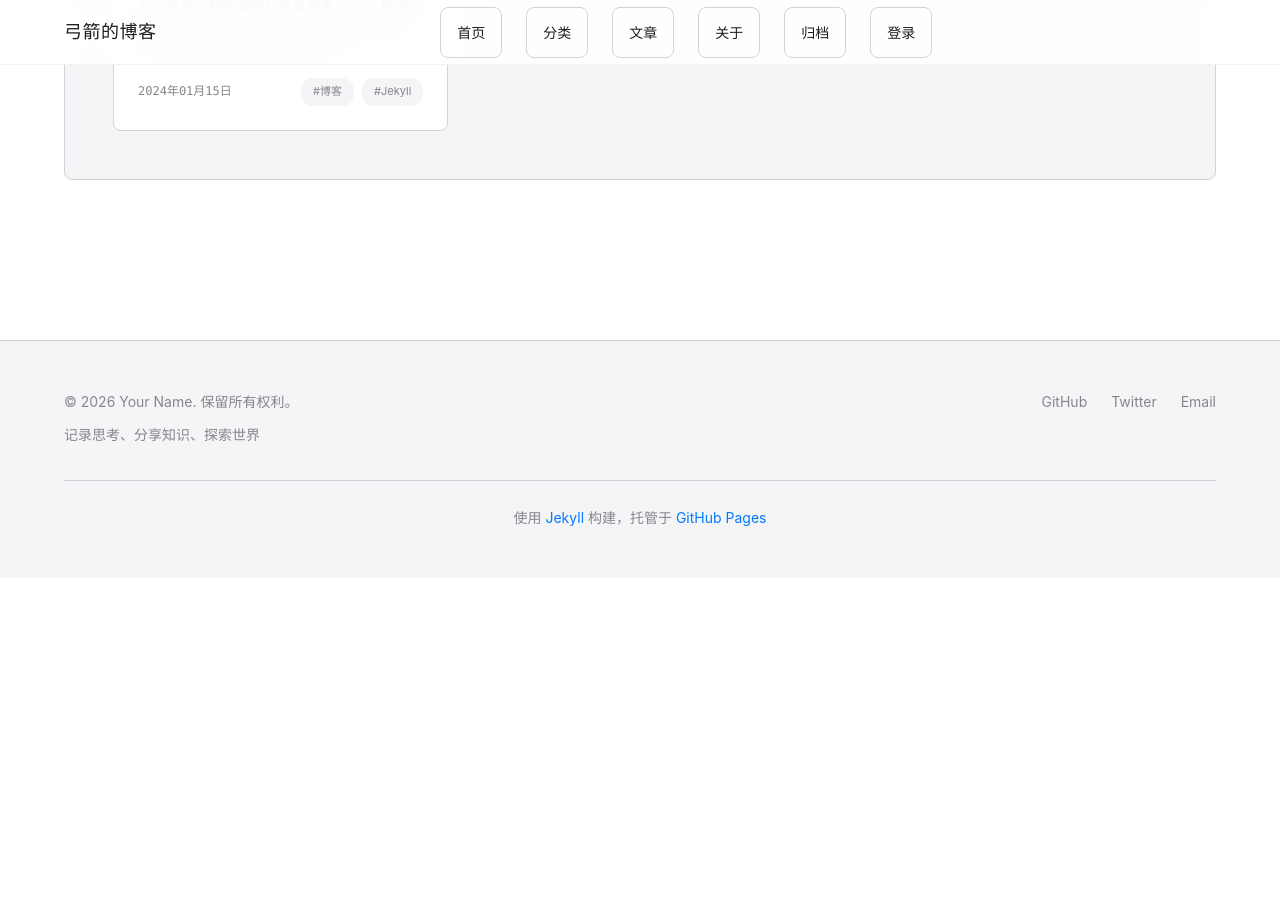
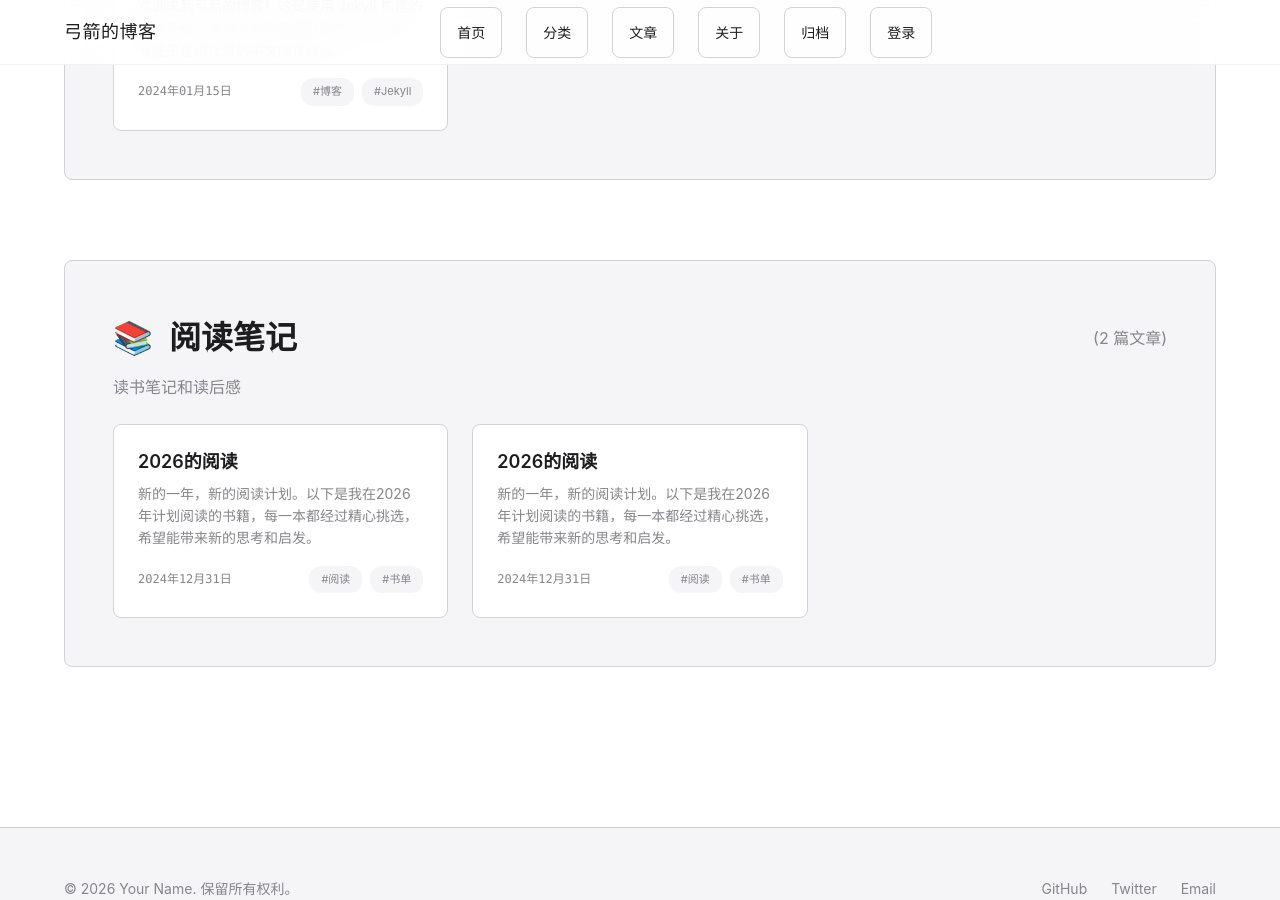
Before and after one commit to gonghejian/gonghejian.github.io, a Jekyll site: the page built from categories.html, in a window 1280 px wide and 900 px high, scrolled down 507 px. Built offline with Jekyll 4.4.1, drawn with Linux system fonts in a browser that asks for light colours; before the commit the page ends 1085 px from its top, so only the background shows below that.

Commit message:
new blog change

```diff
--- a/_config.yml
+++ b/_config.yml
@@ -9,11 +9,13 @@ baseurl: ""
 # 语言设置
 lang: zh-CN
 locale: zh_CN
+encoding: utf-8
 
 # 构建设置
 markdown: kramdown
 highlighter: rouge
 permalink: /:year/:month/:day/:title/
+future: true  # 显示未来日期的文章
 
 # 插件
 plugins:
--- a/_layouts/default.html
+++ b/_layouts/default.html
@@ -2,6 +2,7 @@
 <html lang="{{ site.lang | default: 'zh-CN' }}">
 <head>
     <meta charset="UTF-8">
+    <meta http-equiv="Content-Type" content="text/html; charset=UTF-8">
     <meta name="viewport" content="width=device-width, initial-scale=1.0">
     <meta http-equiv="X-UA-Compatible" content="IE=edge">
 
--- /dev/null
+++ b/_posts/2026-01-01-2026-reading.md
@@ -0,0 +1,121 @@
+---
+layout: post
+title: "2026的阅读"
+date: 2024-12-31 10:00:00 +0800
+categories: [reading]
+tags: [阅读, 书单, 2026]
+author: 弓箭
+---
+
+新的一年，新的阅读计划。以下是我在2026年计划阅读的书籍，每一本都经过精心挑选，希望能带来新的思考和启发。
+
+## 2026年书单
+
+<div class="book-list">
+    <div class="book-item">
+        <div class="book-cover">
+            <img src="{{ '/assets/images/books/book1.jpg' | relative_url }}" alt="《未来简史》封面" onerror="this.src='https://via.placeholder.com/200x300/007AFF/FFFFFF?text=未来简史'">
+        </div>
+        <div class="book-info">
+            <h3 class="book-title">《未来简史》</h3>
+            <p class="book-author">作者：尤瓦尔·赫拉利</p>
+            <p class="book-description">探索人类未来的可能性，思考科技发展对人类社会的影响。这本书将帮助我们理解即将到来的变革。</p>
+            <div class="book-meta">
+                <span class="book-category">科技·未来</span>
+                <span class="book-rating">⭐⭐⭐⭐⭐</span>
+            </div>
+        </div>
+    </div>
+
+    <div class="book-item">
+        <div class="book-cover">
+            <img src="{{ '/assets/images/books/book2.jpg' | relative_url }}" alt="《深度工作》封面" onerror="this.src='https://via.placeholder.com/200x300/007AFF/FFFFFF?text=深度工作'">
+        </div>
+        <div class="book-info">
+            <h3 class="book-title">《深度工作》</h3>
+            <p class="book-author">作者：卡尔·纽波特</p>
+            <p class="book-description">在注意力分散的时代，如何培养专注力，进行深度工作，创造真正的价值。这是一本关于效率提升的经典之作。</p>
+            <div class="book-meta">
+                <span class="book-category">效率·工作</span>
+                <span class="book-rating">⭐⭐⭐⭐⭐</span>
+            </div>
+        </div>
+    </div>
+
+    <div class="book-item">
+        <div class="book-cover">
+            <img src="{{ '/assets/images/books/book3.jpg' | relative_url }}" alt="《设计中的设计》封面" onerror="this.src='https://via.placeholder.com/200x300/007AFF/FFFFFF?text=设计中的设计'">
+        </div>
+        <div class="book-info">
+            <h3 class="book-title">《设计中的设计》</h3>
+            <p class="book-author">作者：原研哉</p>
+            <p class="book-description">日本设计大师原研哉的设计哲学，探讨设计的本质和意义。对于理解简约美学和设计思维非常有帮助。</p>
+            <div class="book-meta">
+                <span class="book-category">设计·美学</span>
+                <span class="book-rating">⭐⭐⭐⭐⭐</span>
+            </div>
+        </div>
+    </div>
+
+    <div class="book-item">
+        <div class="book-cover">
+            <img src="{{ '/assets/images/books/book4.jpg' | relative_url }}" alt="《创新者的窘境》封面" onerror="this.src='https://via.placeholder.com/200x300/007AFF/FFFFFF?text=创新者的窘境'">
+        </div>
+        <div class="book-info">
+            <h3 class="book-title">《创新者的窘境》</h3>
+            <p class="book-author">作者：克莱顿·克里斯坦森</p>
+            <p class="book-description">为什么优秀的企业会失败？这本书揭示了创新与颠覆的规律，对于理解商业和技术创新具有重要意义。</p>
+            <div class="book-meta">
+                <span class="book-category">商业·创新</span>
+                <span class="book-rating">⭐⭐⭐⭐⭐</span>
+            </div>
+        </div>
+    </div>
+
+    <div class="book-item">
+        <div class="book-cover">
+            <img src="{{ '/assets/images/books/book5.jpg' | relative_url }}" alt="《人类简史》封面" onerror="this.src='https://via.placeholder.com/200x300/007AFF/FFFFFF?text=人类简史'">
+        </div>
+        <div class="book-info">
+            <h3 class="book-title">《人类简史》</h3>
+            <p class="book-author">作者：尤瓦尔·赫拉利</p>
+            <p class="book-description">从认知革命到科学革命，探索人类历史的宏大叙事。这本书将帮助我们理解人类如何走到今天。</p>
+            <div class="book-meta">
+                <span class="book-category">历史·人文</span>
+                <span class="book-rating">⭐⭐⭐⭐⭐</span>
+            </div>
+        </div>
+    </div>
+
+    <div class="book-item">
+        <div class="book-cover">
+            <img src="{{ '/assets/images/books/book6.jpg' | relative_url }}" alt="《原则》封面" onerror="this.src='https://via.placeholder.com/200x300/007AFF/FFFFFF?text=原则'">
+        </div>
+        <div class="book-info">
+            <h3 class="book-title">《原则》</h3>
+            <p class="book-author">作者：瑞·达利欧</p>
+            <p class="book-description">桥水基金创始人的生活和工作原则，分享如何建立系统化的思维框架，做出更好的决策。</p>
+            <div class="book-meta">
+                <span class="book-category">思维·决策</span>
+                <span class="book-rating">⭐⭐⭐⭐⭐</span>
+            </div>
+        </div>
+    </div>
+</div>
+
+## 阅读计划
+
+我计划每个月至少阅读2-3本书，并定期更新阅读进度和心得。每读完一本书，我都会在博客上分享阅读笔记和思考。
+
+## 为什么选择这些书？
+
+这些书籍涵盖了科技、效率、设计、商业、历史和思维等多个领域，希望能帮助我：
+
+- **拓宽视野**：了解不同领域的知识和观点
+- **提升思维**：学习系统化的思考方法
+- **启发创新**：从优秀的思想中汲取灵感
+- **保持学习**：养成持续阅读和学习的习惯
+
+---
+
+*最后更新：2026年1月1日*
--- a/assets/css/style.css
+++ b/assets/css/style.css
@@ -2001,3 +2001,149 @@ body {
 #gitalk-container {
     margin-top: var(--spacing-md);
 }
+
+/* ============================================
+   书单样式 - 简约科技风格（类似比尔盖茨推荐）
+   ============================================ */
+
+.book-list {
+    display: grid;
+    grid-template-columns: 1fr;
+    gap: var(--spacing-lg);
+    margin: var(--spacing-xl) 0;
+}
+
+.book-item {
+    display: flex;
+    gap: var(--spacing-lg);
+    padding: var(--spacing-lg);
+    background: var(--color-bg);
+    border: 1px solid var(--color-border);
+    border-radius: var(--border-radius);
+    transition: var(--transition);
+    align-items: flex-start;
+}
+
+.book-item:hover {
+    border-color: var(--color-primary);
+    box-shadow: 0 8px 24px rgba(0, 122, 255, 0.08);
+    transform: translateY(-2px);
+}
+
+.book-cover {
+    flex-shrink: 0;
+    width: 160px;
+    height: 240px;
+    border-radius: 8px;
+    overflow: hidden;
+    box-shadow: 0 4px 12px rgba(0, 0, 0, 0.1);
+    background: var(--color-bg-secondary);
+    transition: var(--transition);
+}
+
+.book-item:hover .book-cover {
+    box-shadow: 0 8px 20px rgba(0, 122, 255, 0.15);
+    transform: scale(1.02);
+}
+
+.book-cover img {
+    width: 100%;
+    height: 100%;
+    object-fit: cover;
+    display: block;
+}
+
+.book-info {
+    flex: 1;
+    display: flex;
+    flex-direction: column;
+    gap: var(--spacing-sm);
+}
+
+.book-title {
+    font-size: var(--font-size-h3);
+    font-weight: 600;
+    color: var(--color-text);
+    margin: 0;
+    line-height: 1.3;
+    letter-spacing: -0.01em;
+}
+
+.book-author {
+    font-size: var(--font-size-base);
+    color: var(--color-text-secondary);
+    margin: 0;
+    font-weight: 400;
+}
+
+.book-description {
+    font-size: var(--font-size-base);
+    color: var(--color-text);
+    line-height: 1.7;
+    margin: var(--spacing-sm) 0;
+    flex: 1;
+}
+
+.book-meta {
+    display: flex;
+    align-items: center;
+    gap: var(--spacing-md);
+    flex-wrap: wrap;
+    margin-top: var(--spacing-xs);
+}
+
+.book-category {
+    display: inline-block;
+    padding: 4px 12px;
+    background: var(--color-bg-secondary);
+    color: var(--color-text);
+    border-radius: 12px;
+    font-size: 12px;
+    font-weight: 500;
+    letter-spacing: 0.01em;
+}
+
+.book-rating {
+    font-size: var(--font-size-small);
+    color: var(--color-text-secondary);
+    letter-spacing: 2px;
+}
+
+/* 响应式设计 */
+@media (max-width: 768px) {
+    .book-item {
+        flex-direction: column;
+        align-items: center;
+        text-align: center;
+        padding: var(--spacing-md);
+    }
+
+    .book-cover {
+        width: 140px;
+        height: 210px;
+    }
+
+    .book-info {
+        text-align: left;
+    }
+
+    .book-title {
+        font-size: var(--font-size-h3);
+        text-align: center;
+    }
+
+    .book-author {
+        text-align: center;
+    }
+
+    .book-meta {
+        justify-content: center;
+    }
+}
+
+@media (min-width: 769px) and (max-width: 1024px) {
+    .book-cover {
+        width: 140px;
+        height: 210px;
+    }
+}
--- a/preview-categories.html
+++ b/preview-categories.html
@@ -2,6 +2,7 @@
 <html lang="zh-CN">
 <head>
     <meta charset="UTF-8">
+    <meta http-equiv="Content-Type" content="text/html; charset=UTF-8">
     <meta name="viewport" content="width=device-width, initial-scale=1.0">
     <meta http-equiv="X-UA-Compatible" content="IE=edge">
 
```
Also changed, not shown: _posts/2024-12-31-2026-reading.md (added, +121 -0 lines), assets/images/books/README.md (added, +21 -0 lines), preview-reading.html (added, +204 -0 lines), README.md, 1 other file.
